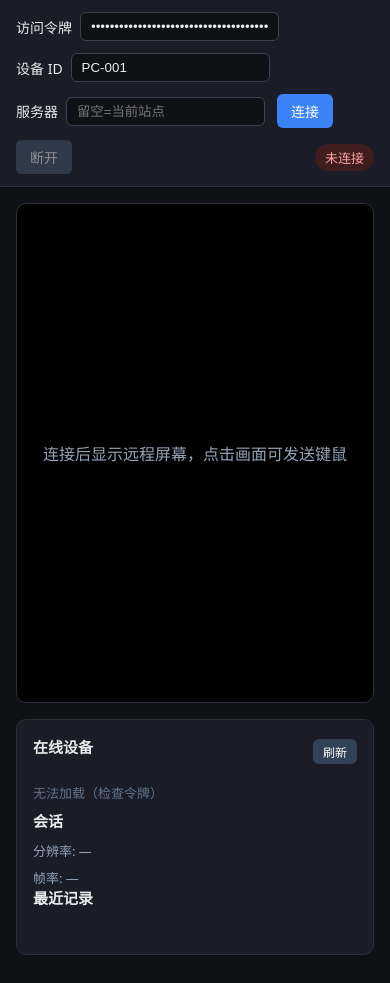
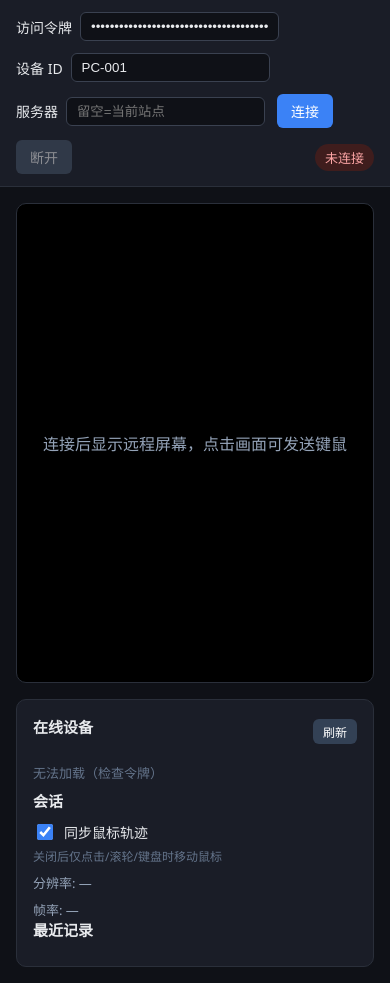
Before and after one commit to rocky08808/soft, a plain HTML site: page viewer/index.html in a window 390 px wide. Drawn offline with Linux system fonts and the light colour scheme; no server answers.

Commit message:
Add mouse tracking toggle functionality
- Introduced a checkbox to enable/disable mouse tracking in the viewer interface.
- Updated event listeners to conditionally send mouse movement data based on the toggle state.
- Added styles for the toggle and hint text to enhance user experience.
- Persisted toggle state in local storage for user preference retention.

```diff
--- a/viewer/app.js
+++ b/viewer/app.js
@@ -1,4 +1,5 @@
 const TOKEN_KEY = "remoteScreenToken";
+const MOUSE_TRACK_KEY = "remoteScreenMouseTrack";
 
 const tokenInput = document.getElementById("accessToken");
 const deviceInput = document.getElementById("deviceId");
@@ -13,11 +14,13 @@ const metaEl = document.getElementById("meta");
 const fpsEl = document.getElementById("fps");
 const deviceListEl = document.getElementById("deviceList");
 const auditListEl = document.getElementById("auditList");
+const mouseTrackToggle = document.getElementById("mouseTrackToggle");
 const ctx = canvas.getContext("2d");
 
 const params = new URLSearchParams(window.location.search);
 if (params.get("device")) deviceInput.value = params.get("device");
 tokenInput.value = localStorage.getItem(TOKEN_KEY) || tokenInput.value;
+mouseTrackToggle.checked = localStorage.getItem(MOUSE_TRACK_KEY) !== "0";
 
 let ws = null;
 let dashWs = null;
@@ -77,6 +80,16 @@ function setStatus(text, online) {
 function sendControl(payload) {
   if (!ws || ws.readyState !== WebSocket.OPEN) return;
   ws.send(JSON.stringify({ type: "control", ...payload }));
+}
+
+function isMouseTrackEnabled() {
+  return mouseTrackToggle.checked;
+}
+
+function sendMouseMove(clientX, clientY) {
+  if (!remoteWidth) return;
+  const { x, y } = mapCoords(clientX, clientY);
+  sendControl({ action: "mouse_move", x, y });
 }
 
 function mapCoords(clientX, clientY) {
@@ -252,17 +265,17 @@ function disconnect() {
 }
 
 canvas.addEventListener("mousemove", (e) => {
-  if (!remoteWidth) return;
+  if (!isMouseTrackEnabled()) return;
   const now = performance.now();
   if (now - lastMoveAt < 33) return;
   lastMoveAt = now;
-  const { x, y } = mapCoords(e.clientX, e.clientY);
-  sendControl({ action: "mouse_move", x, y });
+  sendMouseMove(e.clientX, e.clientY);
 });
 
 canvas.addEventListener("mousedown", (e) => {
   canvas.focus();
   e.preventDefault();
+  if (!isMouseTrackEnabled()) sendMouseMove(e.clientX, e.clientY);
   const button = e.button === 2 ? "right" : e.button === 1 ? "middle" : "left";
   sendControl({ action: "mouse_click", button, down: true });
 });
@@ -302,6 +315,15 @@ canvas.addEventListener("keyup", (e) => {
 connectBtn.addEventListener("click", connect);
 disconnectBtn.addEventListener("click", disconnect);
 refreshBtn.addEventListener("click", refreshDashboard);
+function updateMouseTrackUi() {
+  canvas.style.cursor = isMouseTrackEnabled() ? "crosshair" : "default";
+}
+
+mouseTrackToggle.addEventListener("change", () => {
+  localStorage.setItem(MOUSE_TRACK_KEY, mouseTrackToggle.checked ? "1" : "0");
+  updateMouseTrackUi();
+});
+updateMouseTrackUi();
 tokenInput.addEventListener("change", () => {
   saveToken();
   refreshDashboard();
--- a/viewer/index.html
+++ b/viewer/index.html
@@ -38,6 +38,11 @@
       <ul id="deviceList" class="device-list"></ul>
 
       <h2 class="section-title">会话</h2>
+      <label class="toggle-row">
+        <input id="mouseTrackToggle" type="checkbox" checked />
+        <span>同步鼠标轨迹</span>
+      </label>
+      <p class="toggle-hint">关闭后仅点击/滚轮/键盘时移动鼠标</p>
       <p id="meta" class="meta">分辨率: —</p>
       <p id="fps" class="meta">帧率: —</p>
 
--- a/viewer/style.css
+++ b/viewer/style.css
@@ -204,6 +204,28 @@ main {
   padding: 8px 0;
 }
 
+.toggle-row {
+  display: flex;
+  align-items: center;
+  gap: 8px;
+  font-size: 14px;
+  cursor: pointer;
+  user-select: none;
+}
+
+.toggle-row input {
+  width: 16px;
+  height: 16px;
+  accent-color: #3b82f6;
+  cursor: pointer;
+}
+
+.toggle-hint {
+  margin: 4px 0 0;
+  font-size: 12px;
+  color: #64748b;
+}
+
 .meta {
   margin: 8px 0 0;
   font-size: 13px;
```
